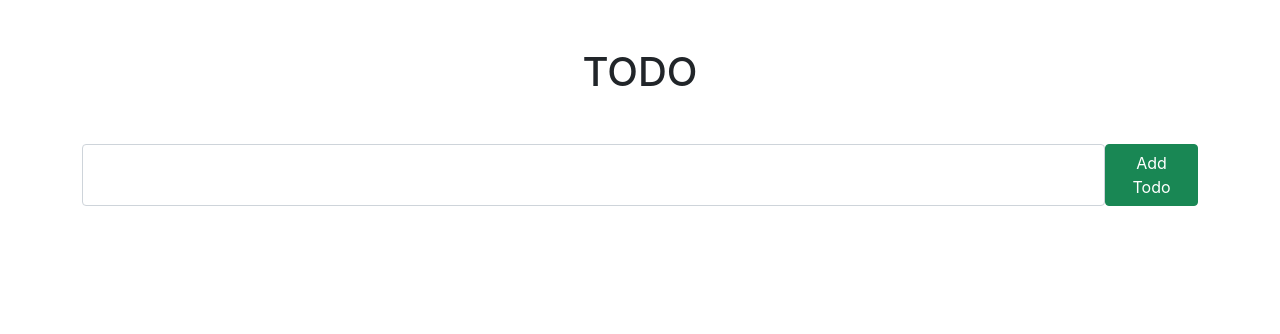
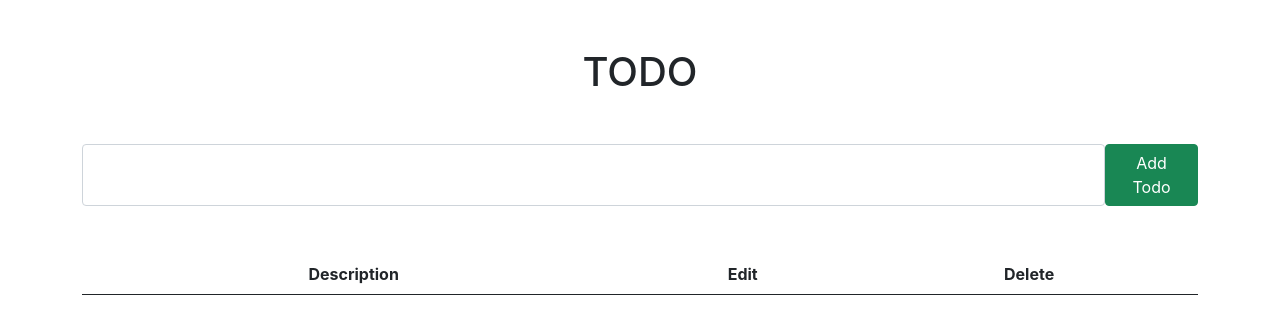
Before and after one commit to AkinolaAdewole/TodoApp-PERNSTACK, a React (Create React App) app in the folder frontend/: page / in a window 1280 px wide. Shown: the top 334 px of the page. Built offline with nearby package versions, Linux system fonts and the light colour scheme.

Commit message:
client side

```diff
--- a/frontend/src/App.js
+++ b/frontend/src/App.js
@@ -1,11 +1,13 @@
 import React,{Fragment} from 'react';
 import './App.css';
 import InputTodo from './components/InputTodo';
+import DisplayTodo from './components/DisplayTodo';
 
 function App() {
   return <Fragment>
         <div className="container">
           <InputTodo/>
+          <DisplayTodo/>
         </div>
 
         </Fragment>
--- a/frontend/src/components/DisplayTodo.jsx
+++ b/frontend/src/components/DisplayTodo.jsx
@@ -0,0 +1,65 @@
+import React,{Fragment, useState, useEffect} from 'react'
+
+const DisplayTodo = () => {
+    const getTodos= async ()=>{
+        try {
+        } catch(err){
+            console.error(err);
+        }
+    }
+
+    useEffect(()=>{
+        getTodos()
+    })
+  return (
+    <div>
+        <Fragment>
+        <table class="table mt-5 text-center">
+    <thead>
+      <tr>
+        <th>Description</th>
+        <th>Edit</th>
+        <th>Delete</th>
+      </tr>
+    </thead>
+    <tbody>
+      {/* <tr>
+        <td>Default</td>
+        <td>Defaultson</td>
+        <td>def@somemail.com</td>
+      </tr>
+      <tr class="success">
+        <td>Success</td>
+        <td>Doe</td>
+        <td>john@example.com</td>
+      </tr>
+      <tr class="danger">
+        <td>Danger</td>
+        <td>Moe</td>
+        <td>mary@example.com</td>
+      </tr>
+      <tr class="info">
+        <td>Info</td>
+        <td>Dooley</td>
+        <td>july@example.com</td>
+      </tr>
+      <tr class="warning">
+        <td>Warning</td>
+        <td>Refs</td>
+        <td>bo@example.com</td>
+      </tr>
+      <tr class="active">
+        <td>Active</td>
+        <td>Activeson</td>
+        <td>act@example.com</td>
+      </tr> */}
+
+
+    </tbody>
+  </table>
+        </Fragment>
+    </div>
+  )
+}
+
+export default DisplayTodo
```
